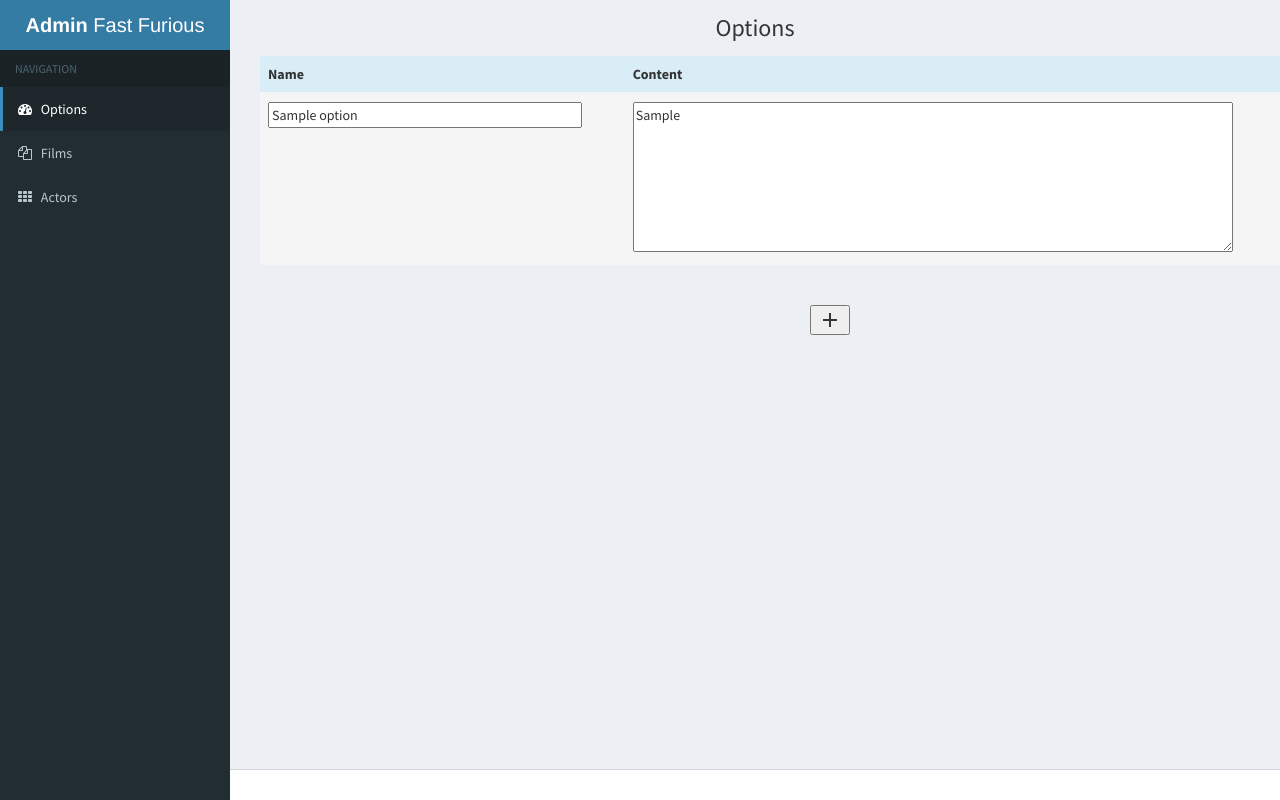
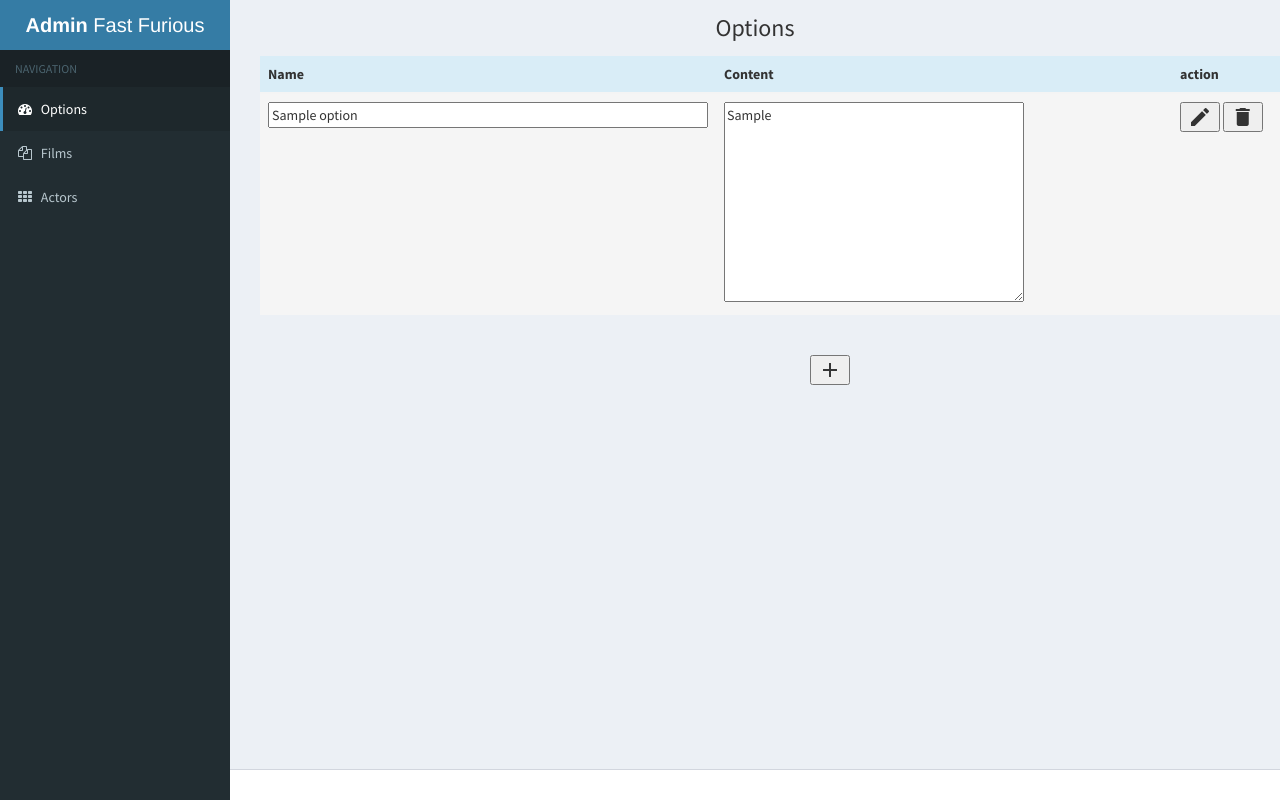
Before and after one commit to qwatro1111/fast-and-furious, a PHP site: page /admin in a window 1280 px wide. Run offline with PHP 8.4, Linux system fonts and the light colour scheme; tables that the repository leaves empty hold one stand-in row (values such as "Sample post"); data that the repository does not hold is empty; some libraries are stand-ins or nearby versions.

Commit message:
correct style

```diff
--- a/application/config.php
+++ b/application/config.php
@@ -2,7 +2,7 @@
 
 const DB = array(
     'host' => 'localhost',
-    'user' => 'Drosel',
-    'passwd' => 'rl1KMwX2u32wNrHV',
+    'user' => 'root',
+    'passwd' => '',
     'db' => 'fast-and-furious',
 );
--- a/application/views/admin_home_view.php
+++ b/application/views/admin_home_view.php
@@ -11,20 +11,20 @@
         <tbody>
 	    <?php foreach ($data['data'] as $row): ?>
     	    <tr class="active">
-                    <td style="width: 30%">
-                        <input form="editform<?= $row['id'] ?>" name="name" type="text" value="<?= $row['name'] ?>" required style="width: 90%" >
+    		<td id="td01">
+    		    <input form="editform<?= $row['id'] ?>" name="name" type="text" value="<?= $row['name'] ?>" required class="nameoption"   >
     		</td>
-                    <td style="width: 50%">
-                        <textarea form="editform<?= $row['id'] ?>" name="value" style="max-width:600px; max-height: 300px; width: 600px; height: 150px;"  required><?= $row['value'] ?></textarea>
+    		<td id="td02">
+    		    <textarea form="editform<?= $row['id'] ?>" name="value"   required><?= $row['value'] ?></textarea>
     		</td>
-                    <td style="width: 10%">
-                        <form id="editform<?= $row['id'] ?>" style="display:inline" method="post" action="admin/edit_option">
+    		<td id="td03">
+    		    <form id="editform<?= $row['id'] ?>"  class="editform" method="post" action="admin/edit_option">
     			<i class="material-icons">
     			    <input type="hidden" name="id" value="<?= $row['id'] ?>">
     			    <input class="input_edit" type="submit" name="edit" value="edit">
     			</i>
     		    </form>
-                        <form style="display:inline" method="post" action="admin/delete_option">
+    		    <form class="editform" method="post" action="admin/delete_option">
     			<i class="material-icons">
     			    <input type="hidden" name="id" value="<?= $row['id'] ?>">
     			    <input class="input_delete" type="submit" name="delete" value="delete">
@@ -36,7 +36,7 @@
         </tbody>
     </table>
     <br>
-    <i id="i_btn" class="material-icons text-center" style="width: 100%;"><button class="btn_add">add</button></i>
+    <i id="i_btn" class="material-icons text-center""><button class="btn_add">add</button></i>
     <script>
 	$(document).ready(function () {
 	    $('#i_btn').click(function () {
@@ -44,18 +44,18 @@
 	    });
 	});
     </script>
-    <div id="form_add" style="display:none;">
+    <div id="form_add" >
         <form id="add_form" method="post" action="admin/add_option">
             <table class="table">
                 <tbody>
                     <tr class="info">
-                        <td style="width: 30%">
-                            <input name="name" type="text" required style="width: 90%" placeholder="Name of option">
+                        <td >
+                            <input name="name"   type="text" required  placeholder="Name of option">
                         </td>
-                        <td style="width: 50%">
-                            <textarea style="width: 600px; height: 100px;" name="value" required placeholder="Value of option"></textarea>
+                        <td>
+                            <textarea  name="value" required placeholder="Value of option"></textarea>
                         </td>
-                        <td style="width: 10%">
+                        <td>
                             <input class="btn btn-default" type="submit" name="add_option" value="Add option">
                         </td>
                     </tr>
--- a/application/views/tamplates/dist/css/css.css
+++ b/application/views/tamplates/dist/css/css.css
@@ -1,6 +1,62 @@
 .input_edit:hover.textArea1{
     display: block
 }
-.input_edit:hover .edittext{
-    display: none
+textArea{
+    width: 300px;
+    height: 200px;
+    max-width:450px;
+    max-height:400px;
 }
+#photo_table{
+    width: 30%
+}
+#name_table{
+    width: 20%;
+}
+#description_table{
+    width: 30%;
+}
+#action_table{
+    width: 20%
+}
+#photo_box{
+    margin-left:  40px;
+    height: 200px;
+    width:200px
+}
+.editform{
+    display:inline
+}
+#form_add{
+    display:none;
+}
+#td1{
+    width: 30%
+}
+#td2{
+    width: 20%;
+}
+#td3{
+    width: 30%;
+}
+#td4{
+    width: 20%
+}
+#i_btn{
+    width: 100%
+}
+#add_form{
+    width: 300px
+}
+#td01{
+    width: 40%
+}
+#td02{
+    width: 40%
+}
+#td03{
+    width: 20%
+}
+.nameoption{
+    width: 100%;
+}
```
Also changed, not shown: application/views/admin_list_view.php (+19 -17 lines). Lines whose indentation alone changed are shown as unchanged.
